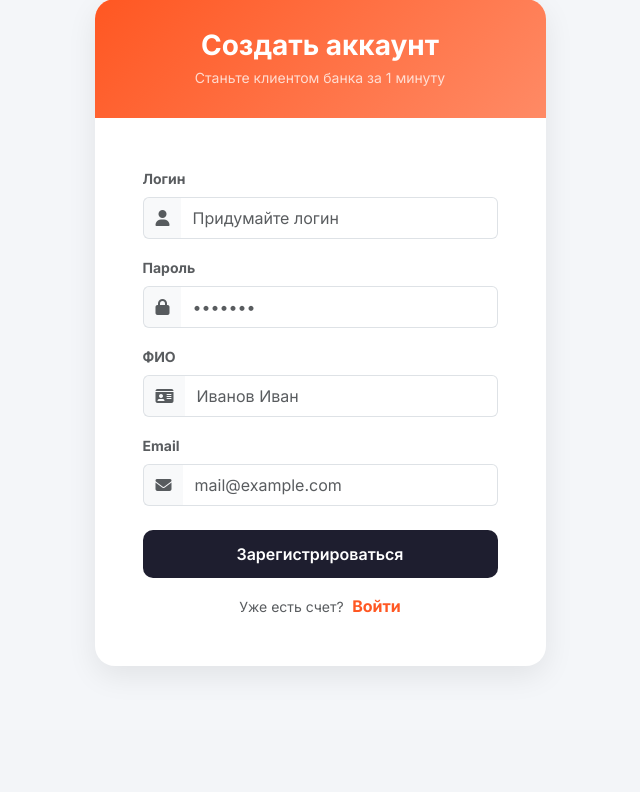
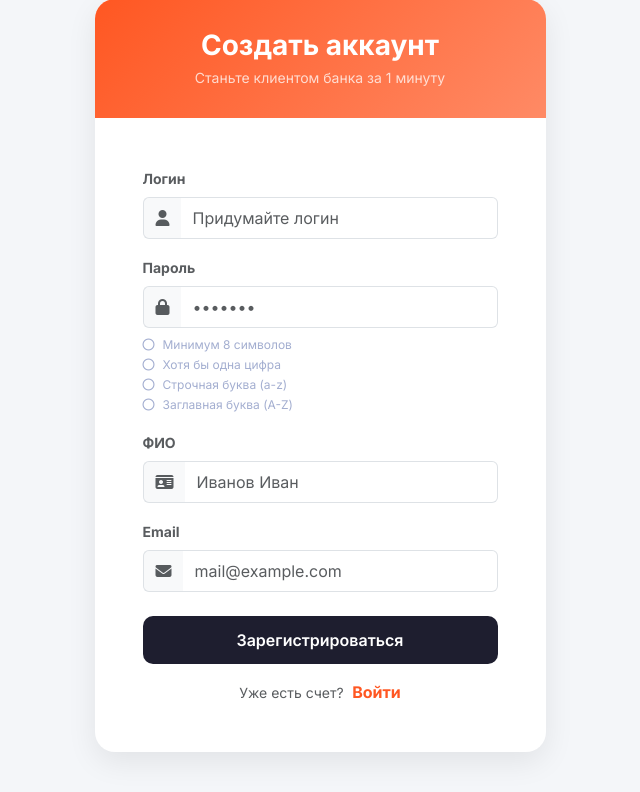
Before and after one commit to Aset-Mk/BANK, a Flask app: page /register in a window 1280 px wide. Shown: the part 101-893 px from the top of the page, without its empty margins (320-960 px from the left). Before the commit the page ends 769 px from the top, so only its background shows below. Run offline with Flask 3, Linux system fonts and the light colour scheme.

Commit message:
Update register.html

```diff
--- a/templates/register.html
+++ b/templates/register.html
@@ -25,10 +25,9 @@
     }
     .form-control:focus {
         border-color: #ced4da;
-        box-shadow: none; /* Убираем стандартную тень бутстрапа для чистоты */
-        border-bottom: 2px solid #ff5722; /* Оставляем только нижнее подчеркивание при фокусе */
+        box-shadow: none;
+        border-bottom: 2px solid #ff5722;
     }
-    /* Хак чтобы вернуть границу при фокусе на группе */
     .input-group:focus-within {
         box-shadow: 0 4px 6px rgba(0,0,0,0.05);
         border-radius: 0.375rem;
@@ -46,6 +45,27 @@
     .btn-register:hover {
         background-color: #2c3e50;
         transform: translateY(-2px);
+    }
+
+    /* Стили для валидации пароля */
+    .password-requirements {
+        font-size: 0.75rem;
+        margin-top: 5px;
+        padding-left: 0;
+        list-style: none;
+    }
+    .password-requirements li {
+        margin-bottom: 2px;
+        color: #A3AED0;
+        transition: 0.3s;
+    }
+    .password-requirements li i {
+        width: 15px;
+        margin-right: 5px;
+    }
+    .req-valid {
+        color: #05CD99 !important; /* Зеленый цвет успеха */
+        font-weight: 600;
     }
 </style>
 
@@ -68,13 +88,34 @@
                         </div>
                     </div>
 
-                    <!-- Пароль -->
+                    <!-- Пароль с валидацией -->
                     <div class="mb-3">
                         <label class="form-label small text-muted fw-bold">Пароль</label>
                         <div class="input-group">
                             <span class="input-group-text"><i class="fas fa-lock text-muted"></i></span>
-                            <input type="password" name="password" class="form-control py-2" placeholder="•••••••" required>
+                            <!--
+                                pattern объяснение:
+                                (?=.*\d) - хотя бы одна цифра
+                                (?=.*[a-z]) - хотя бы одна строчная буква
+                                (?=.*[A-Z]) - хотя бы одна заглавная буква
+                                .{8,} - минимум 8 символов
+                            -->
+                            <input type="password"
+                                   name="password"
+                                   id="passwordInput"
+                                   class="form-control py-2"
+                                   placeholder="•••••••"
+                                   required
+                                   pattern="(?=.*\d)(?=.*[a-z])(?=.*[A-Z]).{8,}"
+                                   title="Пароль должен содержать минимум 8 символов, заглавную букву, строчную букву и цифру">
                         </div>
+                        <!-- Список требований (визуальный) -->
+                        <ul class="password-requirements mt-2">
+                            <li id="req-len"><i class="far fa-circle"></i>Минимум 8 символов</li>
+                            <li id="req-num"><i class="far fa-circle"></i>Хотя бы одна цифра</li>
+                            <li id="req-low"><i class="far fa-circle"></i>Строчная буква (a-z)</li>
+                            <li id="req-upp"><i class="far fa-circle"></i>Заглавная буква (A-Z)</li>
+                        </ul>
                     </div>
 
                     <!-- ФИО -->
@@ -108,4 +149,46 @@
         </div>
     </div>
 </div>
+
+<!-- Скрипт для проверки сложности пароля в реальном времени -->
+<script>
+    const passwordInput = document.getElementById('passwordInput');
+    const reqLen = document.getElementById('req-len');
+    const reqNum = document.getElementById('req-num');
+    const reqLow = document.getElementById('req-low');
+    const reqUpp = document.getElementById('req-upp');
+
+    passwordInput.addEventListener('keyup', function() {
+        const val = passwordInput.value;
+
+        // 1. Длина
+        if (val.length >= 8) updateStatus(reqLen, true);
+        else updateStatus(reqLen, false);
+
+        // 2. Цифра
+        if (/\d/.test(val)) updateStatus(reqNum, true);
+        else updateStatus(reqNum, false);
+
+        // 3. Строчная буква
+        if (/[a-z]/.test(val)) updateStatus(reqLow, true);
+        else updateStatus(reqLow, false);
+
+        // 4. Заглавная буква
+        if (/[A-Z]/.test(val)) updateStatus(reqUpp, true);
+        else updateStatus(reqUpp, false);
+    });
+
+    function updateStatus(element, isValid) {
+        const icon = element.querySelector('i');
+        if (isValid) {
+            element.classList.add('req-valid');
+            icon.classList.remove('fa-circle', 'far');
+            icon.classList.add('fa-check-circle', 'fas');
+        } else {
+            element.classList.remove('req-valid');
+            icon.classList.add('fa-circle', 'far');
+            icon.classList.remove('fa-check-circle', 'fas');
+        }
+    }
+</script>
 {% endblock %}
```
